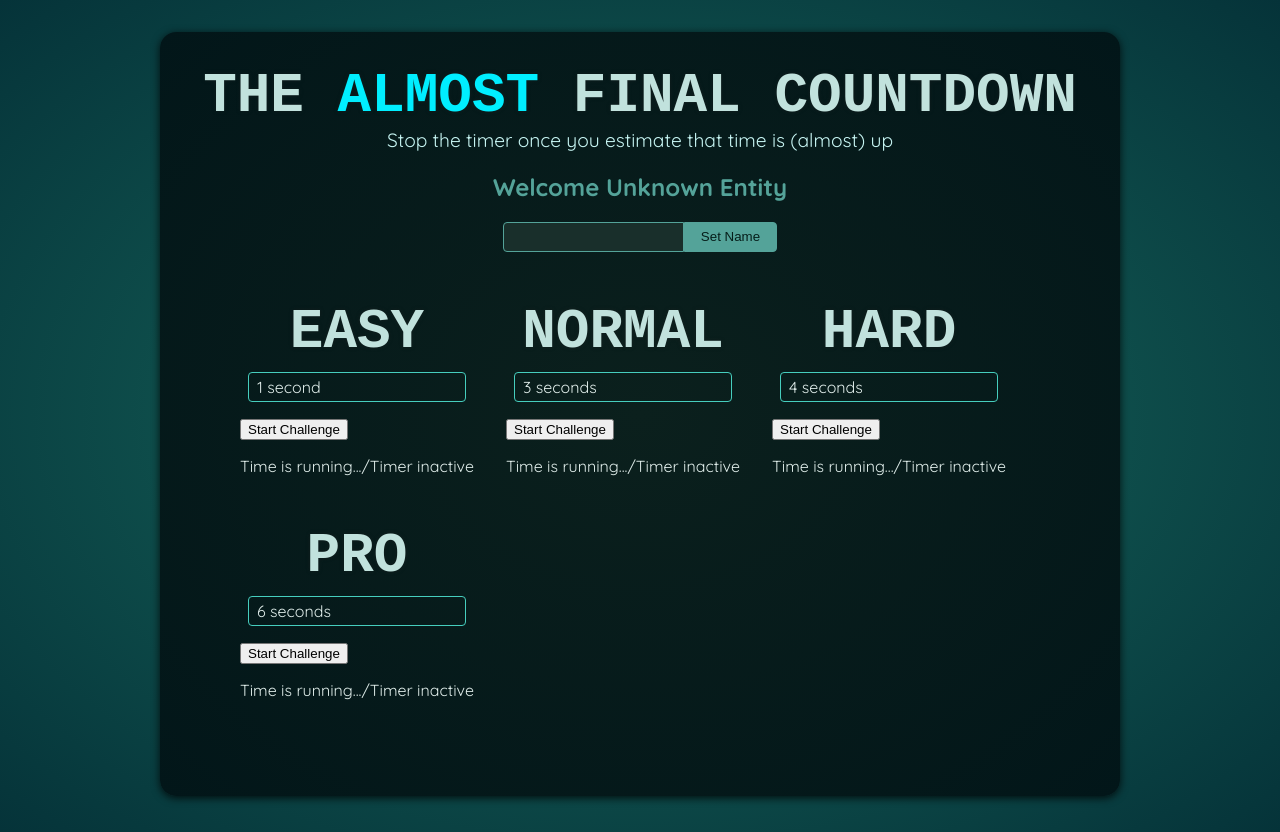
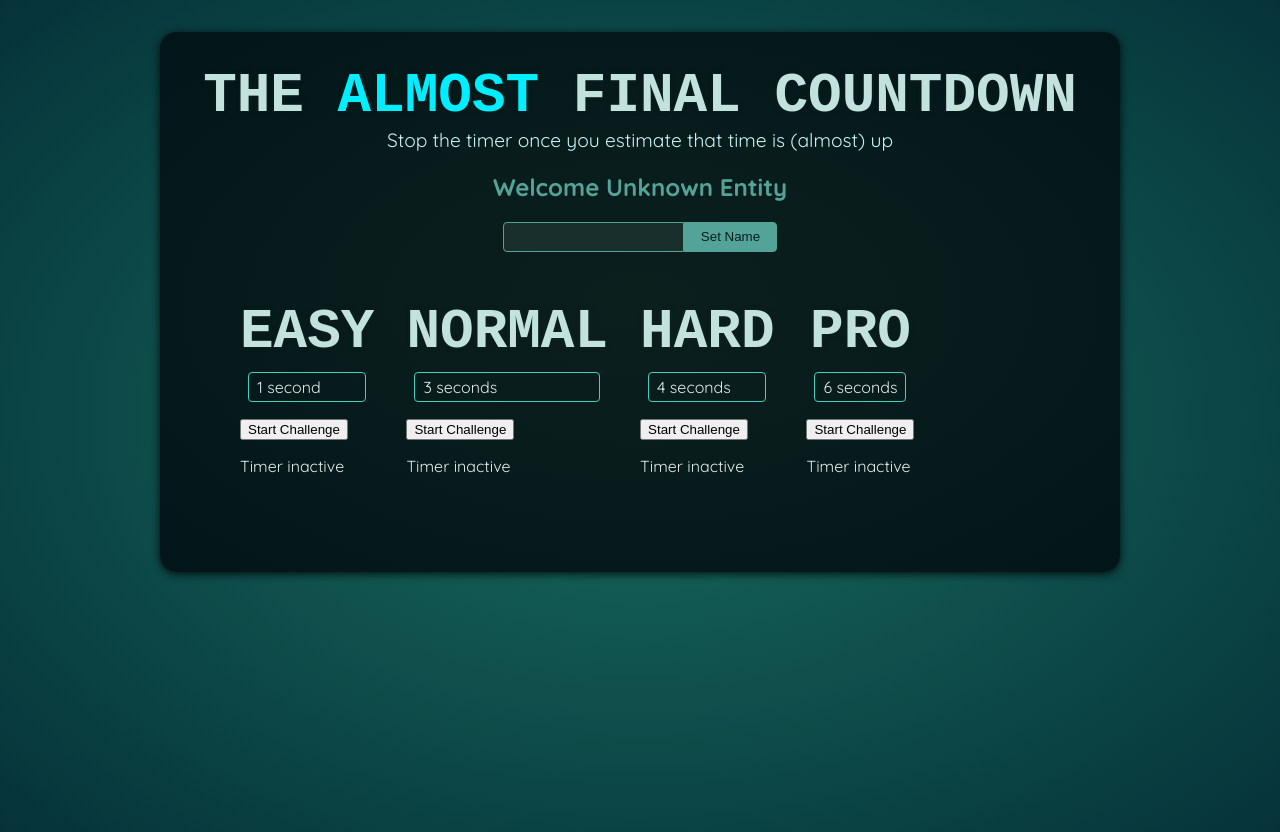
Before and after one commit to churbr/refs-portal, a React (Vite) app: page / in a window 1280 px wide. Built offline with nearby package versions, Linux system fonts and the light colour scheme; a web font is replaced by a local one.

Commit message:
Setting Timers & Managing State

```diff
--- a/src/components/TimerChallenge.jsx
+++ b/src/components/TimerChallenge.jsx
@@ -1,15 +1,32 @@
+import { useState } from "react";
+
 export default function TimerChallenge({ title, targetTime }) {
+
+    const [timerStarted, setTimerStarted] = useState(false);
+    const [timerExpired, setTimerExpired] = useState(false);
+
+    const handleStart = () => {
+        setTimeout(() => {
+            setTimerExpired(true);
+        }, targetTime * 1000);
+
+        setTimerStarted(true);
+    }
+
     return(
         <section>
             <h1>{title}</h1>
             <p className="challenge-time">
                 {targetTime} second{targetTime > 1 ? 's' : '' }
+                { timerExpired && <p>You lost!</p> }
             </p>
             <p>
-                <button>Start Challenge</button>
+                <button onClick={handleStart}>
+                    { timerStarted ?  'Stop' : 'Start'} Challenge
+                </button>
             </p>
-            <p>
-                Time is running.../Timer inactive
+            <p className={ timerStarted ? 'active' : undefined }>
+                { timerStarted ? 'Time is running...' : 'Timer inactive' }
             </p>
         </section>
     )
```
